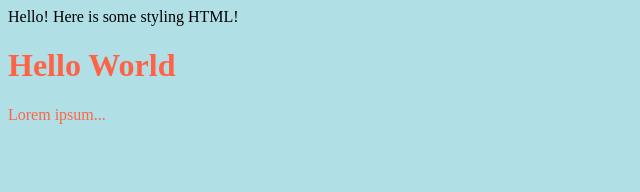
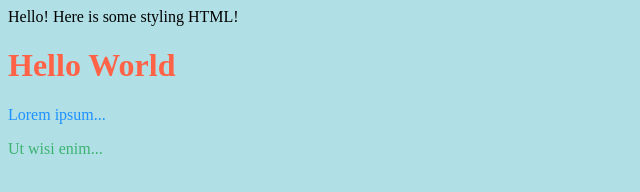
Before and after one commit to ravigopinathan/ravigopinathan.github.com-new, a plain HTML site: page exercises/styles.html in a window 1280 px wide. Shown: the whole page, without its empty margins (0-640 px from the left). Drawn offline with Linux system fonts and the light colour scheme.

Commit message:
Update styles.html

```diff
--- a/exercises/styles.html
+++ b/exercises/styles.html
@@ -3,4 +3,6 @@
 </body>
 <h1 style="color:Tomato;">Hello World</h1>
 
-<p style="color:Tomato;">Lorem  ipsum...</p>
+<p style="color:DodgerBlue;">Lorem  ipsum...</p>
+
+<p style=color:MediumSeaGreen;">Ut wisi enim...</p>
```
